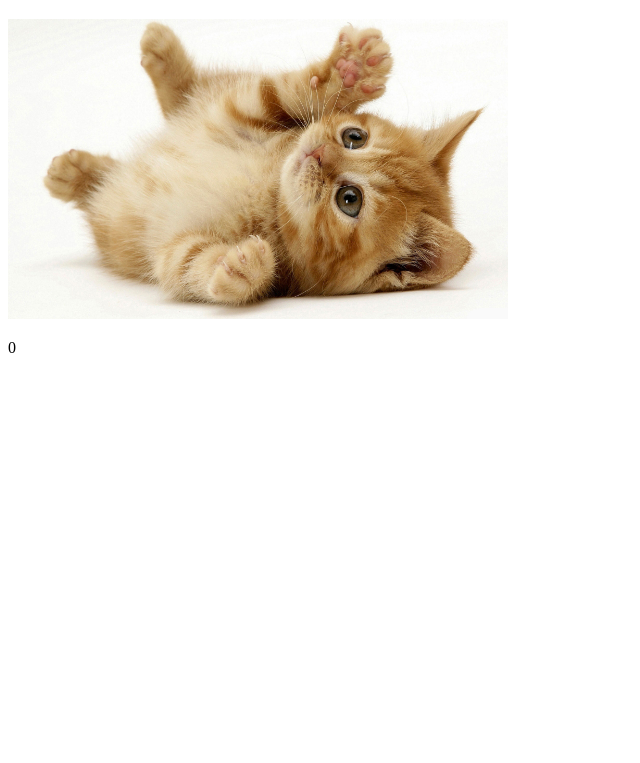
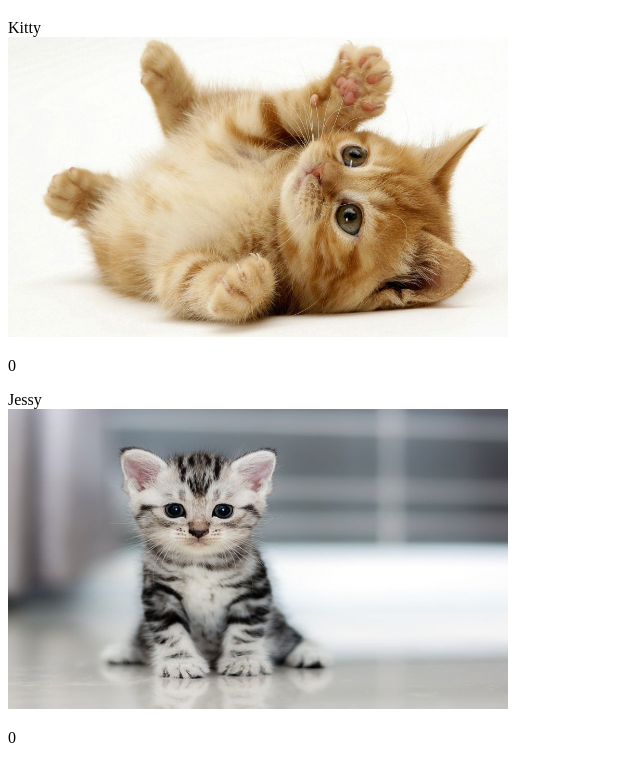
Before and after one commit to shabnam-rasoulian/udacity-js-design, a plain HTML site: page CatClicker/index.html in a window 1280 px wide. Shown: the part 61-824 px from the top of the page, without its empty margins (0-640 px from the left). Before the commit the page ends 800 px from the top, so only its background shows below. Drawn offline with nearby package versions, Linux system fonts and the light colour scheme.

Commit message:
Implement cat clicker assignment 2.

```diff
--- a/CatClicker/index.html
+++ b/CatClicker/index.html
@@ -7,8 +7,7 @@
 	</head>
 	<body>
 		<h1>How many cats do you want?</h1>
-		<img src="images/cat1.jpg" alt="A cat" width="500" height="300" id="cat_image">
-		<p id="count">0</p>
+		<div id="container"></div>
 		<script src="https://code.jquery.com/jquery-3.1.0.min.js"></script>
 		<script src="js/main.js"></script>
 	</body>
--- a/CatClicker/js/main.js
+++ b/CatClicker/js/main.js
@@ -1,8 +1,30 @@
-function main() {
-	let count = 0;
-	$("#cat_image").click(function() {
-		count++;
-		$("#count").text(count);
-	});
+let cats = [{
+		"name": "Kitty",
+		"count": 0,
+		"image_url": "images/cat1.jpg"
+	}, {
+
+		"name": "Jessy",
+		"count": 0,
+		"image_url": "images/cat2.jpg"
+}];
+
+function display(items) {
+	let $container = $("#container");
+	$container.empty();
+	for (let i = 0; i < items.length; i++) {
+		let $cat_elem = $("<div class='cat_elem'></div>");
+		$container.append($cat_elem);
+		$cat_elem.append("<div>" + items[i].name + "</div>");
+		$cat_image = $("<img src='" + items[i].image_url + "' alt='A cat' width='500' height='300' id='cat_image" + i + "'>");
+		$cat_elem.append($cat_image);
+		$("#cat_image" + i + "").click(function() {
+			items[i].count++;
+			$("#count" + i + "").text(items[i].count);
+		});
+		$count = $("<p id='count" + i + "'>0</p>")
+		$cat_elem.append($count);
+	}
 };
-$(document).ready(main());
+
+display(cats);
```
Also changed, not shown: CatClicker/images/cat2.jpg (added).
